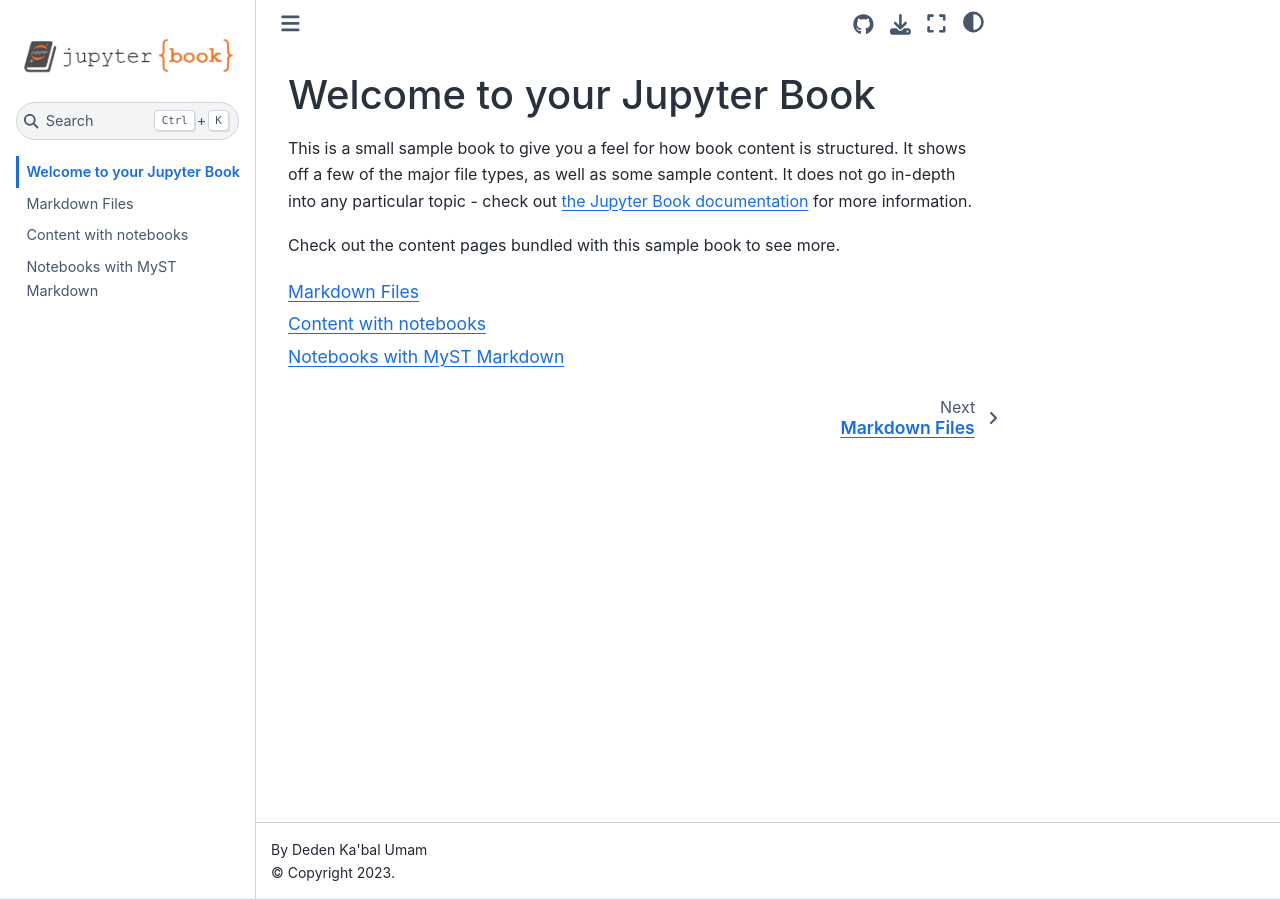
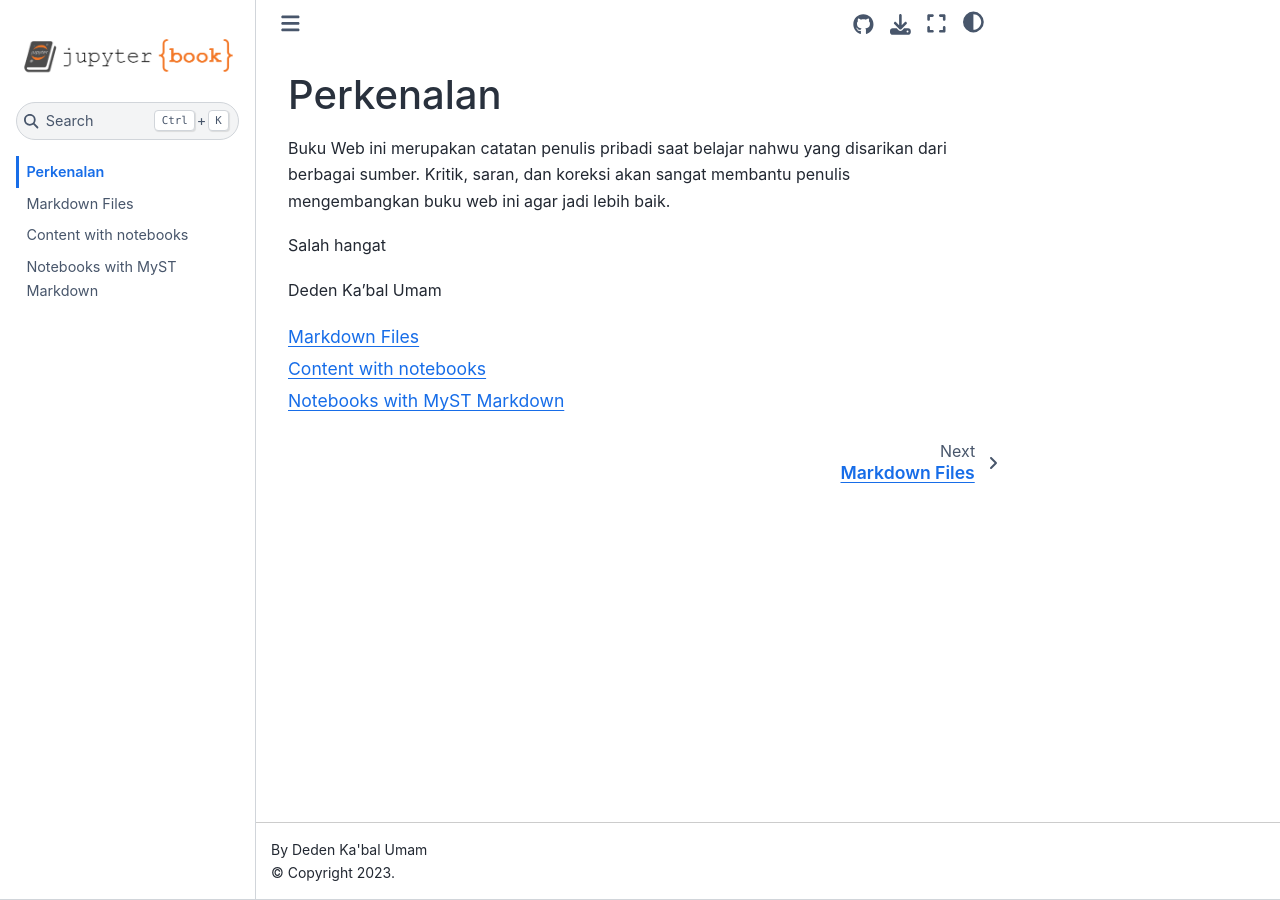
Before and after one commit to dedenku/nahwu-online, a Jupyter Book: the page built from intro.md, in a window 1280 px wide. Built offline with Jupyter Book 1.0.4 settings and Sphinx 7.4.7 and the Sphinx Book theme 1.1.4, drawn with Linux system fonts in a browser that asks for light colours.

Commit message:
Small edit

````diff
--- a/intro.md
+++ b/intro.md
@@ -1,11 +1,10 @@
-# Welcome to your Jupyter Book
+# Perkenalan
 
-This is a small sample book to give you a feel for how book content is
-structured.
-It shows off a few of the major file types, as well as some sample content.
-It does not go in-depth into any particular topic - check out [the Jupyter Book documentation](https://jupyterbook.org) for more information.
+Buku Web ini merupakan catatan penulis pribadi saat belajar nahwu yang disarikan dari berbagai sumber.
+Kritik, saran, dan koreksi akan sangat membantu penulis mengembangkan buku web ini agar jadi lebih baik.
 
-Check out the content pages bundled with this sample book to see more.
+Salah hangat
 
+Deden Ka'bal Umam
 ```{tableofcontents}
 ```
````
